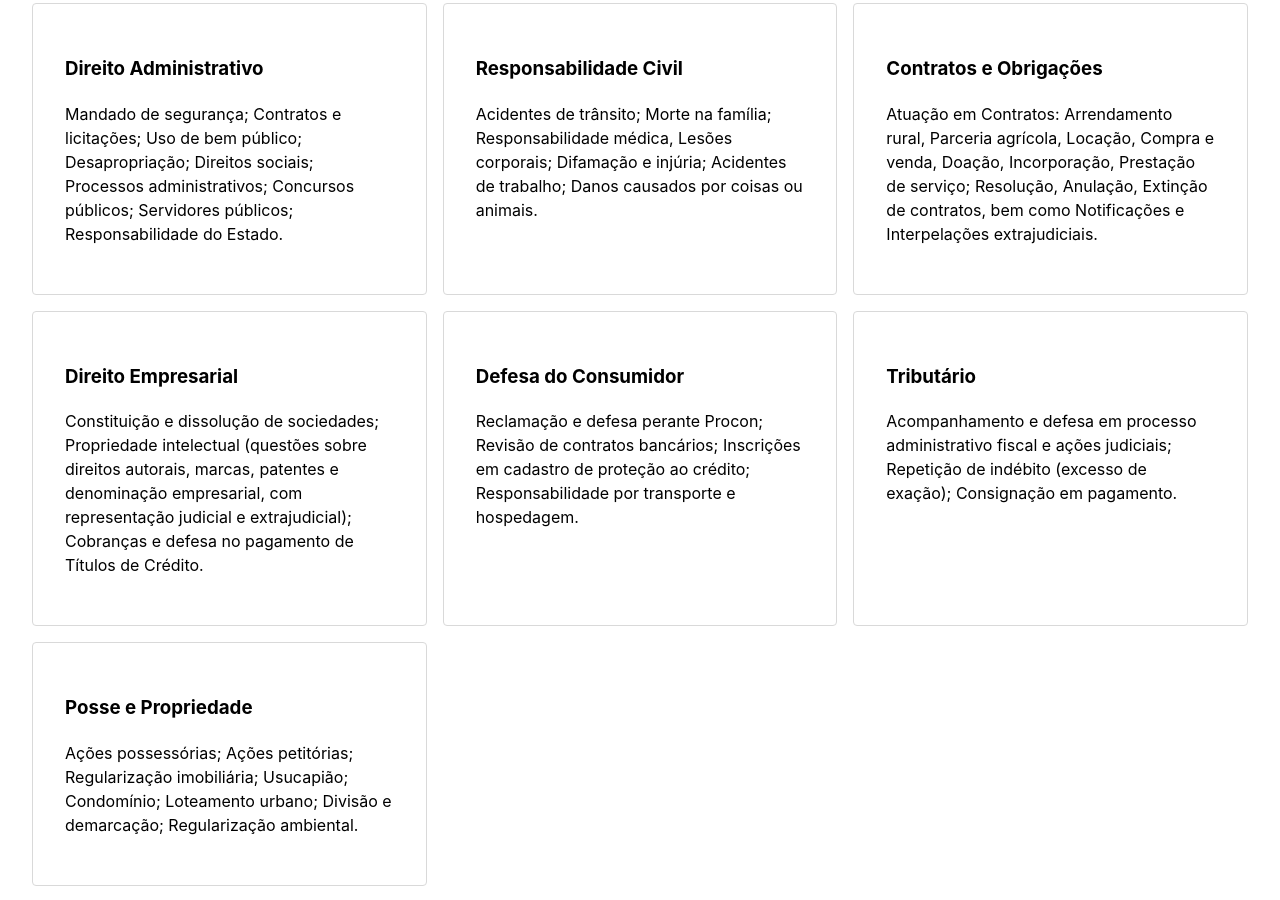
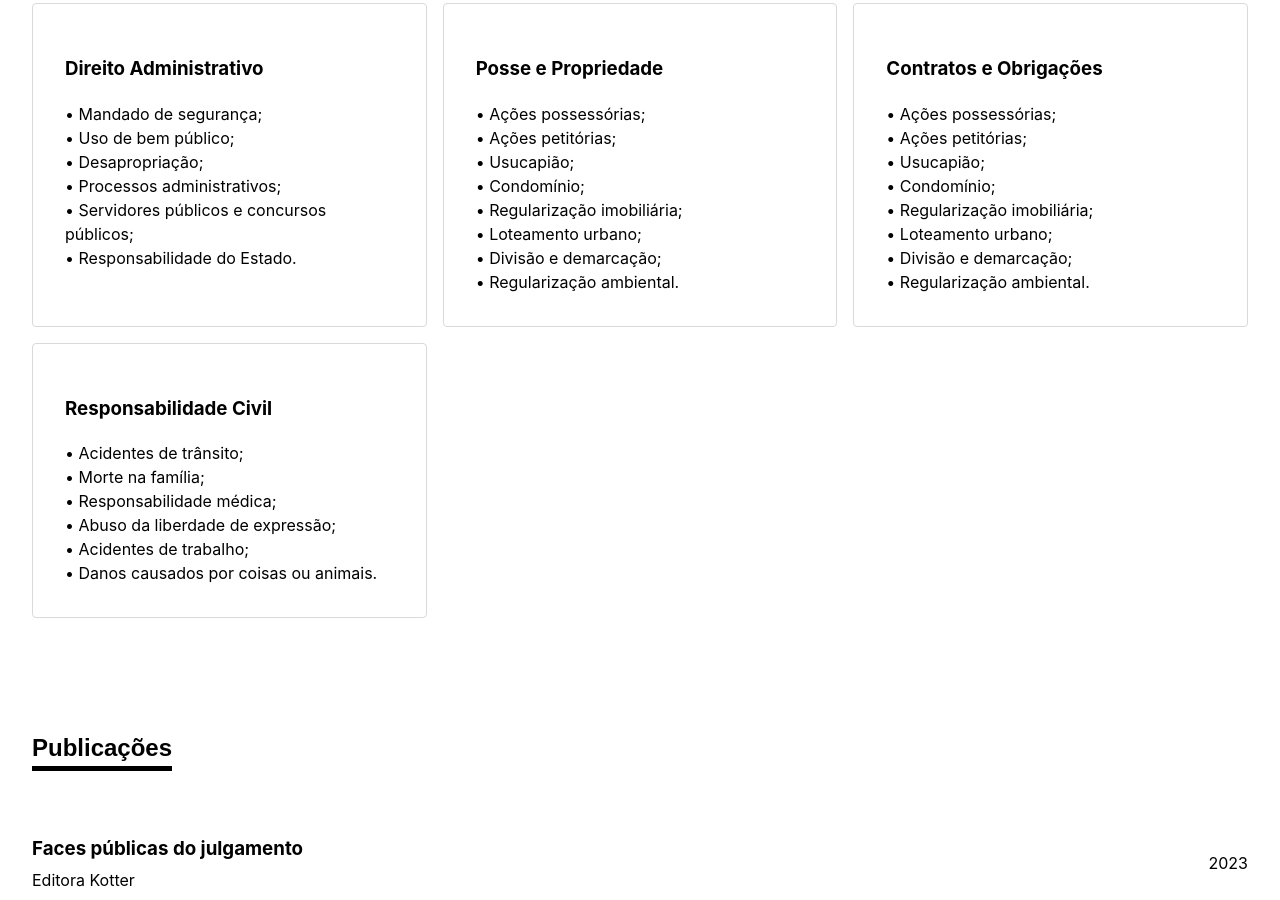
Before and after one commit to bernbecht/site-maneco-v2, a website built with Vite: page index.html in a window 1280 px wide. Shown: the part 1160-2060 px from the top of the page. Built offline with nearby package versions, Linux system fonts and the light colour scheme; a web font is replaced by a local one.

Commit message:
📝  updates services section content

```diff
--- a/index.html
+++ b/index.html
@@ -75,62 +75,52 @@
         <div class="grid">
           <div class="card">
             <h3>Direito Administrativo</h3>
-            <p>
-              Mandado de segurança; Contratos e licitações; Uso de bem público;
-              Desapropriação; Direitos sociais; Processos administrativos;
-              Concursos públicos; Servidores públicos; Responsabilidade do
-              Estado.
-            </p>
+            <ul>
+              <li>• Mandado de segurança;</li>
+              <li>• Uso de bem público;</li>
+              <li>• Desapropriação;</li>
+              <li>• Processos administrativos;</li>
+              <li>• Servidores públicos e concursos públicos;</li>
+              <li>• Responsabilidade do Estado.</li>
+            </ul>
           </div>
           <div class="card">
-            <h3>Responsabilidade Civil</h3>
-            <p>
-              Acidentes de trânsito; Morte na família; Responsabilidade médica,
-              Lesões corporais; Difamação e injúria; Acidentes de trabalho;
-              Danos causados por coisas ou animais.
-            </p>
+            <h3>Posse e Propriedade</h3>
+            <ul>
+              <li>• Ações possessórias;</li>
+              <li>• Ações petitórias;</li>
+              <li>• Usucapião;</li>
+              <li>• Condomínio;</li>
+              <li>• Regularização imobiliária;</li>
+              <li>• Loteamento urbano;</li>
+              <li>• Divisão e demarcação;</li>
+              <li>• Regularização ambiental.</li>
+            </ul>
           </div>
           <div class="card">
             <h3>Contratos e Obrigações</h3>
-            <p>
-              Atuação em Contratos: Arrendamento rural, Parceria agrícola,
-              Locação, Compra e venda, Doação, Incorporação, Prestação de
-              serviço; Resolução, Anulação, Extinção de contratos, bem como
-              Notificações e Interpelações extrajudiciais.
-            </p>
+            <ul>
+              <li>• Ações possessórias;</li>
+              <li>• Ações petitórias;</li>
+              <li>• Usucapião;</li>
+              <li>• Condomínio;</li>
+              <li>• Regularização imobiliária;</li>
+              <li>• Loteamento urbano;</li>
+              <li>• Divisão e demarcação;</li>
+              <li>• Regularização ambiental.</li>
+            </ul>
           </div>
+
           <div class="card">
-            <h3>Direito Empresarial</h3>
-            <p>
-              Constituição e dissolução de sociedades; Propriedade intelectual
-              (questões sobre direitos autorais, marcas, patentes e denominação
-              empresarial, com representação judicial e extrajudicial);
-              Cobranças e defesa no pagamento de Títulos de Crédito.
-            </p>
-          </div>
-          <div class="card">
-            <h3>Defesa do Consumidor</h3>
-            <p>
-              Reclamação e defesa perante Procon; Revisão de contratos
-              bancários; Inscrições em cadastro de proteção ao crédito;
-              Responsabilidade por transporte e hospedagem.
-            </p>
-          </div>
-          <div class="card">
-            <h3>Tributário</h3>
-            <p>
-              Acompanhamento e defesa em processo administrativo fiscal e ações
-              judiciais; Repetição de indébito (excesso de exação); Consignação
-              em pagamento.
-            </p>
-          </div>
-          <div class="card">
-            <h3>Posse e Propriedade</h3>
-            <p>
-              Ações possessórias; Ações petitórias; Regularização imobiliária;
-              Usucapião; Condomínio; Loteamento urbano; Divisão e demarcação;
-              Regularização ambiental.
-            </p>
+            <h3>Responsabilidade Civil</h3>
+            <ul>
+              <li>• Acidentes de trânsito;</li>
+              <li>• Morte na família;</li>
+              <li>• Responsabilidade médica;</li>
+              <li>• Abuso da liberdade de expressão;</li>
+              <li>• Acidentes de trabalho;</li>
+              <li>• Danos causados por coisas ou animais.</li>
+            </ul>
           </div>
         </div>
       </section>
```
